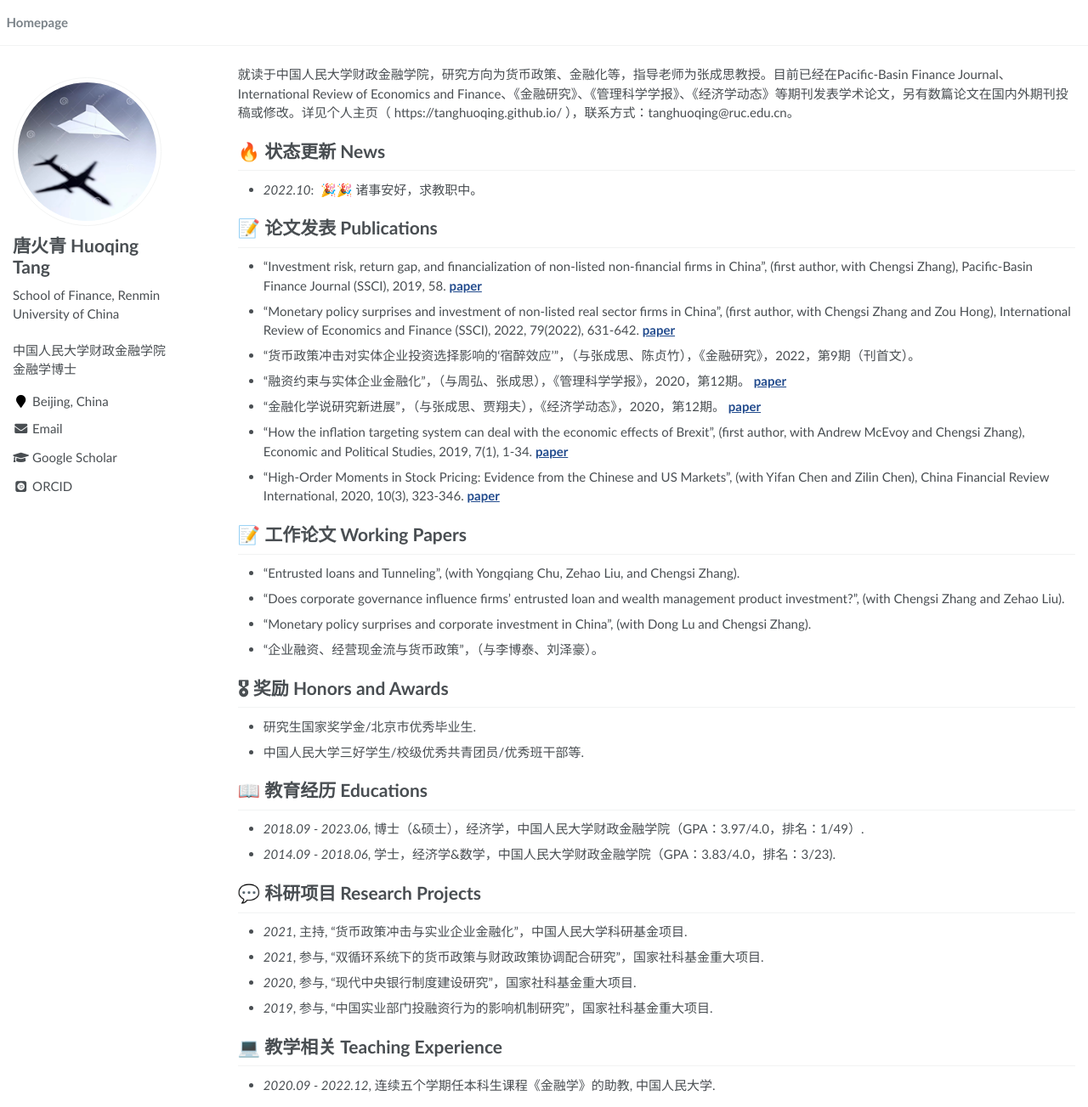
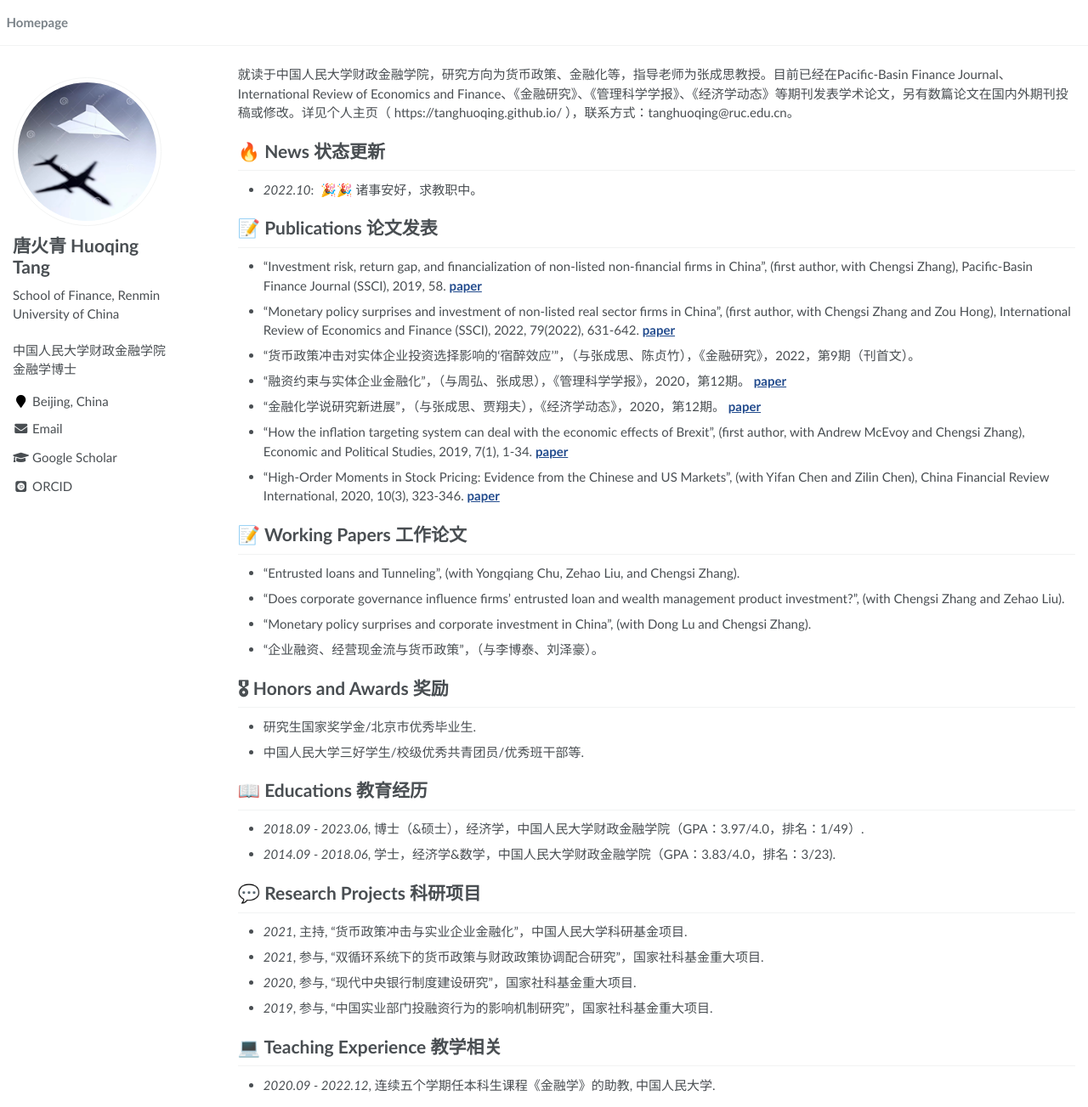
Before and after one commit to TangHuoqing/tanghq.github.io, a Jekyll site: the page built from _pages/about.md, in a window 1280 px wide and 1303 px high. Shown: the whole window at 85% size. Built offline with Jekyll 4.4.1, drawn with Linux system fonts in a browser that asks for light colours; some web fonts are replaced.

```diff
--- a/_pages/about.md
+++ b/_pages/about.md
@@ -21,10 +21,10 @@ redirect_from:
 
 
 
-# 🔥 状态更新 News
+# 🔥 News 状态更新
 - *2022.10*: &nbsp;🎉🎉 诸事安好，求教职中。
 
-# 📝 论文发表 Publications
+# 📝 Publications 论文发表
 - “Investment risk, return gap, and financialization of non-listed non-financial firms in China”, (first author, with Chengsi Zhang), Pacific-Basin Finance Journal (SSCI), 2019, 58.   [**paper**](https://www.sciencedirect.com/science/article/pii/S0927538X19301313)
 
 - “Monetary policy surprises and investment of non-listed real sector firms in China”, (first author, with Chengsi Zhang and Zou Hong), International Review of Economics and Finance (SSCI), 2022, 79(2022), 631-642.   [**paper**](https://www.sciencedirect.com/science/article/abs/pii/S1059056022000302)
@@ -39,7 +39,7 @@ redirect_from:
 
 - “High-Order Moments in Stock Pricing: Evidence from the Chinese and US Markets”, (with Yifan Chen and Zilin Chen), China Financial Review International, 2020, 10(3), 323-346. [**paper**](https://www.emerald.com/insight/content/doi/10.1108/CFRI-06-2019-0070/full/html)
 
-# 📝 工作论文 Working Papers
+# 📝 Working Papers 工作论文
 - “Entrusted loans and Tunneling”, (with Yongqiang Chu, Zehao Liu, and Chengsi Zhang).
 
 - “Does corporate governance influence firms’ entrusted loan and wealth management product investment?”, (with Chengsi Zhang and Zehao Liu).
@@ -48,19 +48,19 @@ redirect_from:
 
 - “企业融资、经营现金流与货币政策”，（与李博泰、刘泽豪）。
 
-# 🎖 奖励 Honors and Awards
+# 🎖 Honors and Awards 奖励
 - 研究生国家奖学金/北京市优秀毕业生.
 - 中国人民大学三好学生/校级优秀共青团员/优秀班干部等.
 
-# 📖 教育经历 Educations
+# 📖 Educations 教育经历
 - *2018.09 - 2023.06*, 博士（&硕士），经济学，中国人民大学财政金融学院（GPA：3.97/4.0，排名：1/49）.
 - *2014.09 - 2018.06*, 学士，经济学&数学，中国人民大学财政金融学院（GPA：3.83/4.0，排名：3/23).
 
-# 💬 科研项目 Research Projects
+# 💬 Research Projects 科研项目
 - *2021*, 主持, “货币政策冲击与实业企业金融化”，中国人民大学科研基金项目.
 - *2021*, 参与, “双循环系统下的货币政策与财政政策协调配合研究”，国家社科基金重大项目.
 - *2020*, 参与, “现代中央银行制度建设研究”，国家社科基金重大项目.
 - *2019*, 参与, “中国实业部门投融资行为的影响机制研究”，国家社科基金重大项目.
 
-# 💻 教学相关 Teaching Experience
+# 💻 Teaching Experience 教学相关
 - *2020.09 - 2022.12*, 连续五个学期任本科生课程《金融学》的助教, 中国人民大学.
```
